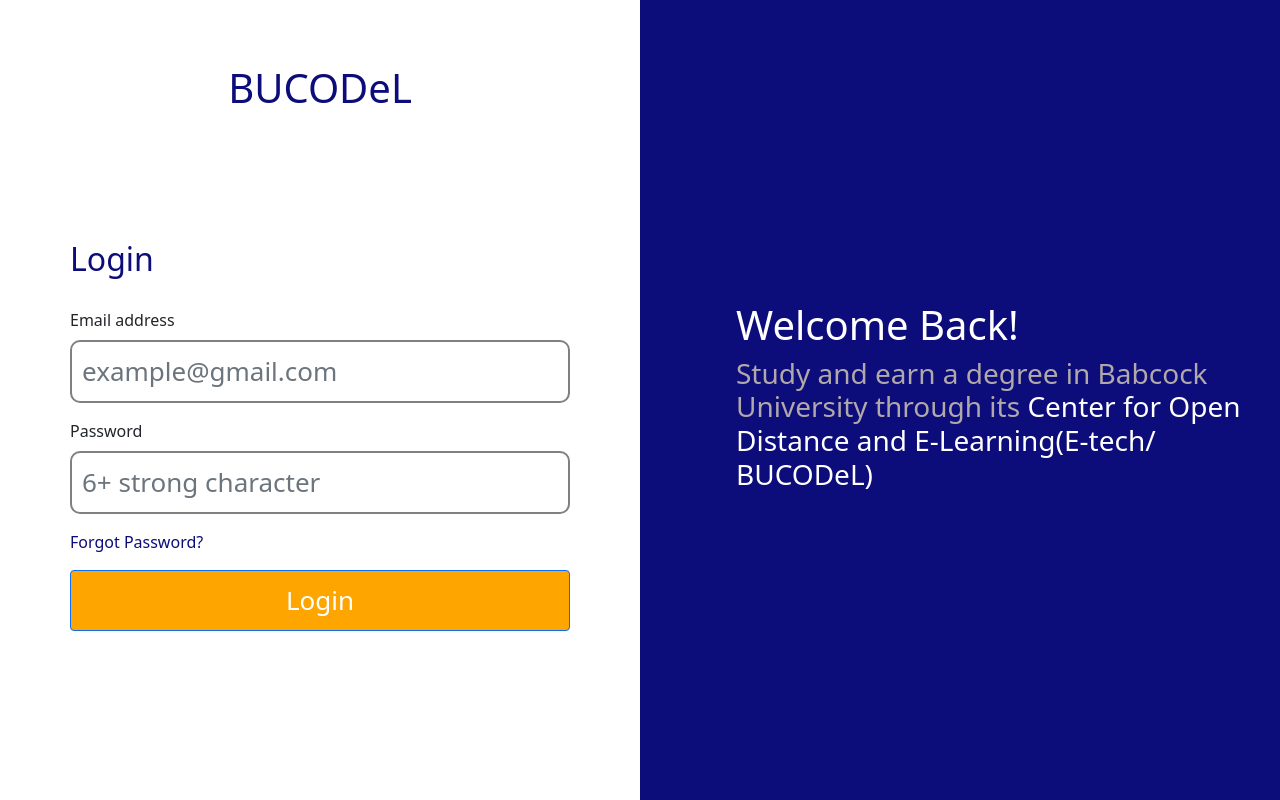
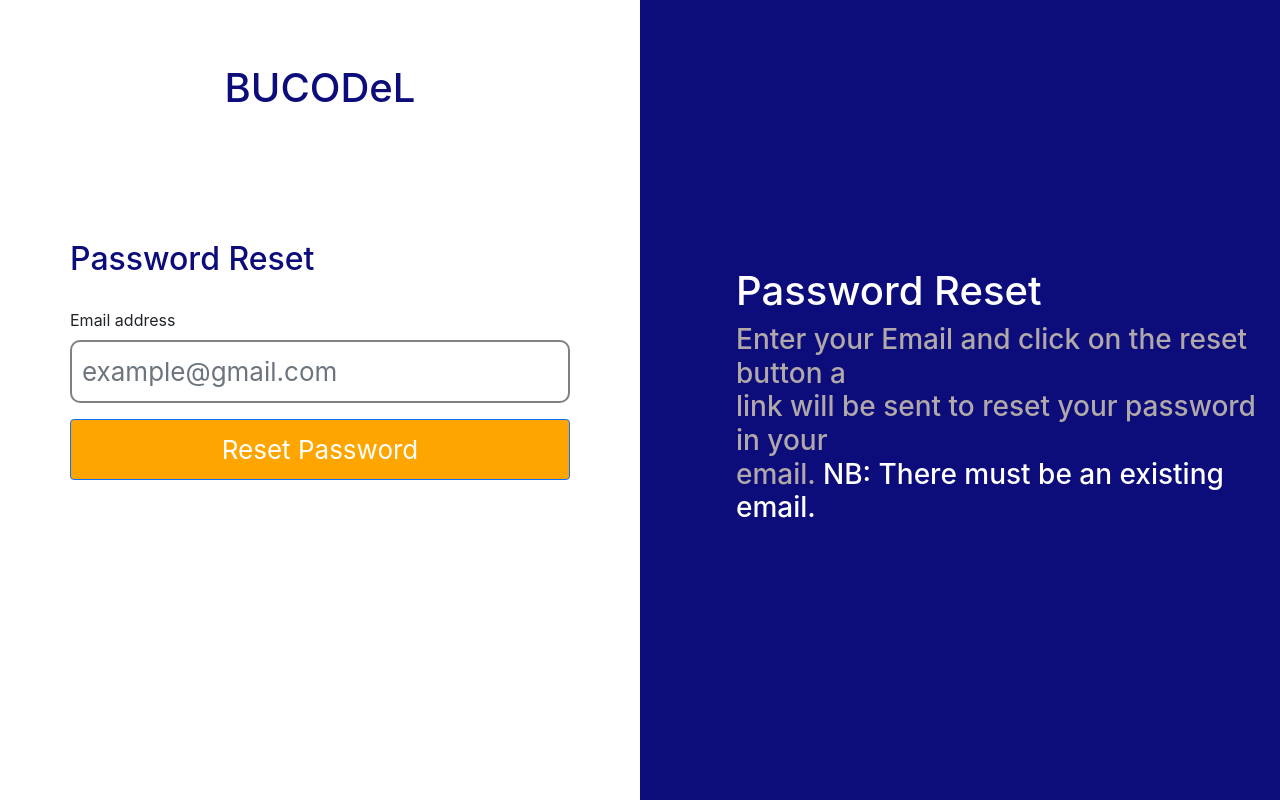
Before and after one commit to alabiemmanuel177/finalyearproject_frontend, a React (Create React App) app in the folder bucodel-frontend/: page /passwordreset in a window 1280 px wide. Built offline with nearby package versions, Linux system fonts and the light colour scheme.

Commit message:
Student password reset

```diff
--- a/bucodel-frontend/package.json
+++ b/bucodel-frontend/package.json
@@ -13,6 +13,7 @@
     "react": "^18.2.0",
     "react-dom": "^18.2.0",
     "react-icons": "^4.4.0",
+    "react-router-dom": "^6.3.0",
     "react-scripts": "5.0.1",
     "web-vitals": "^2.1.4"
   },
--- /dev/null
+++ b/bucodel-frontend/src/App.js
@@ -0,0 +1,16 @@
+import React from 'react'
+import { BrowserRouter, Routes, Route } from "react-router-dom";
+import { Login } from './views/Login';
+import { PasswordReset } from './views/PasswordReset';
+
+
+export const App = () => {
+  return (
+      <BrowserRouter>
+      <Routes>
+          <Route index element={<Login/>} path="/"/>
+          <Route index element={<PasswordReset/>} path="passwordreset"/>
+      </Routes>
+      </BrowserRouter>
+  )
+}
--- /dev/null
+++ b/bucodel-frontend/src/components/PasswordResetForm.jsx
@@ -0,0 +1,20 @@
+import React from "react";
+import "./css/LoginForm.css";
+import "bootstrap/dist/css/bootstrap.min.css";
+
+export const PasswordResetForm = () => {
+  return (
+    <div>
+      <h2 className="loginhead" style={{marginBottom:"30px"}}>Password Reset</h2>
+      <form className="LoginForm">
+        <div className="mb-3">
+          <label className="form-label">Email address</label>
+          <input type="email" placeholder="example@gmail.com" className="form-control loginEmail focus" />
+        </div>
+        <button type="submit" className="btn btn-primary loginBtn">
+          Reset Password
+        </button>
+      </form>
+    </div>
+  );
+};
--- a/bucodel-frontend/src/index.js
+++ b/bucodel-frontend/src/index.js
@@ -1,11 +1,11 @@
 import React from 'react';
 import ReactDOM from 'react-dom/client';
+import { App } from './App';
 import './index.css';
-import { Login } from './views/Login';
 
 const root = ReactDOM.createRoot(document.getElementById('root'));
 root.render(
   <React.StrictMode>
-    <Login />
+    <App/>
   </React.StrictMode>
 );
--- /dev/null
+++ b/bucodel-frontend/src/views/PasswordReset.jsx
@@ -0,0 +1,25 @@
+import React from "react";
+import { PasswordResetForm } from "../components/PasswordResetForm";
+import "./css/Login.css";
+
+export const PasswordReset = () => {
+  return (
+    <div className="login">
+      <div className="loginform_container">
+        <h1 className="loginhead head">BUCODeL</h1>
+        <PasswordResetForm />
+      </div>
+      <div className="logintext">
+        <div className="logintext_container">
+          <h1>Password Reset</h1>
+          <h3>
+            Enter your Email and click on the reset button a<br /> link will be
+            sent to reset your password in your
+            <br /> email.
+            <span> NB: There must be an existing email.</span>
+          </h3>
+        </div>
+      </div>
+    </div>
+  );
+};
```
Also changed, not shown: 1 other file (tests, documents, lock files or other folders).
